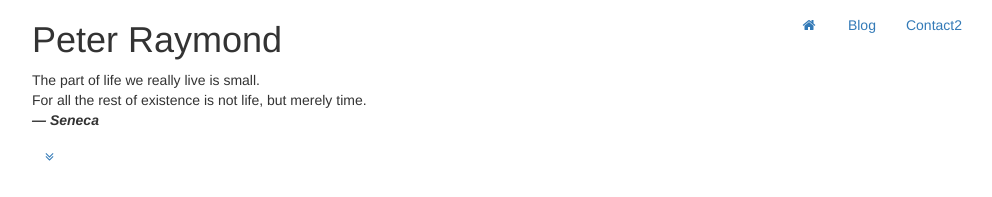
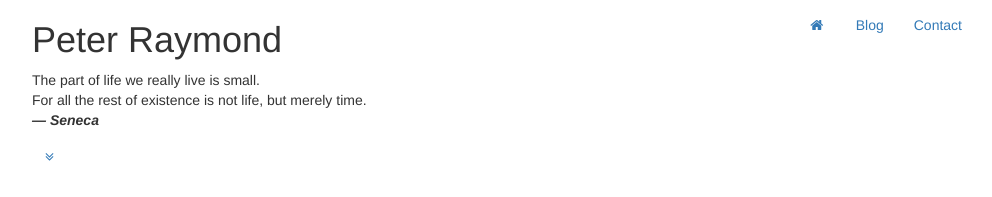
Before and after one commit to peterkraymond/peterkraymond.github.io, a Jekyll site: the page built from index.html, in a window 1280 px wide. Shown: the top 197 px of the page, without its empty margins (233-1225 px from the left). Built offline with Jekyll 4.4.1, drawn with Linux system fonts in a browser that asks for light colours; nearby versions of some CDN libraries; library files that are not in the unit come from our copies.

Commit message:
Update navbar for testn

```diff
--- a/_layouts/default.html
+++ b/_layouts/default.html
@@ -72,7 +72,7 @@
                         <a class="page-scroll" href="#blog">Blog</a>
                     </li>
                     <li>
-                        <a class="page-scroll" href="#contact">Contact2</a>
+                        <a class="page-scroll" href="#contact">Contact</a>
                     </li>
                 </ul>
             </div>
```
